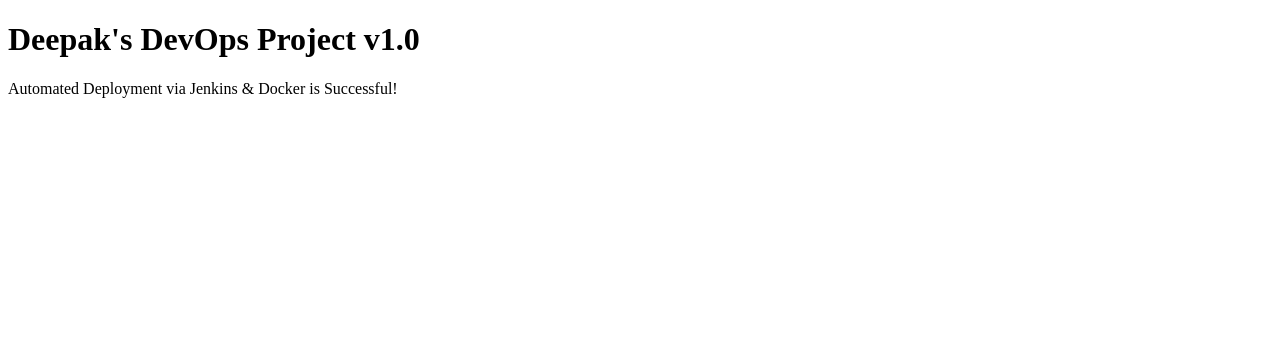
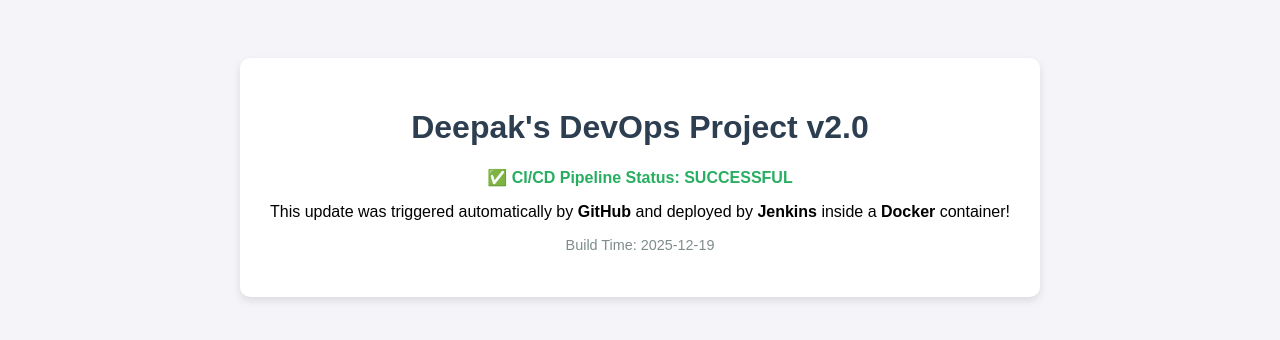
Before and after one commit to DVijay07/devops-project, a plain HTML site: page index.html in a window 1280 px wide. Drawn offline with Linux system fonts and the light colour scheme.

Commit message:
Update index.html for DevOps Project v2.0

```diff
--- a/index.html
+++ b/index.html
@@ -1,7 +1,34 @@
 <!DOCTYPE html>
-<html>
+<html lang="en">
+<head>
+    <meta charset="UTF-8">
+    <meta name="viewport" content="width=device-width, initial-scale=1.0">
+    <title>Deepak's DevOps Pipeline</title>
+    <style>
+        body {
+            font-family: Arial, sans-serif;
+            background-color: #f4f4f9;
+            text-align: center;
+            padding: 50px;
+        }
+        .container {
+            background-color: white;
+            padding: 30px;
+            border-radius: 10px;
+            box-shadow: 0 4px 8px rgba(0,0,0,0.1);
+            display: inline-block;
+        }
+        h1 { color: #2c3e50; }
+        .status { color: #27ae60; font-weight: bold; }
+        .version { color: #7f8c8d; font-size: 0.9em; }
+    </style>
+</head>
 <body>
-    <h1>Deepak's DevOps Project v1.0</h1>
-    <p>Automated Deployment via Jenkins & Docker is Successful!</p>
+    <div class="container">
+        <h1>Deepak's DevOps Project v2.0</h1>
+        <p class="status">✅ CI/CD Pipeline Status: SUCCESSFUL</p>
+        <p>This update was triggered automatically by <strong>GitHub</strong> and deployed by <strong>Jenkins</strong> inside a <strong>Docker</strong> container!</p>
+        <p class="version">Build Time: 2025-12-19</p>
+    </div>
 </body>
 </html>
```
